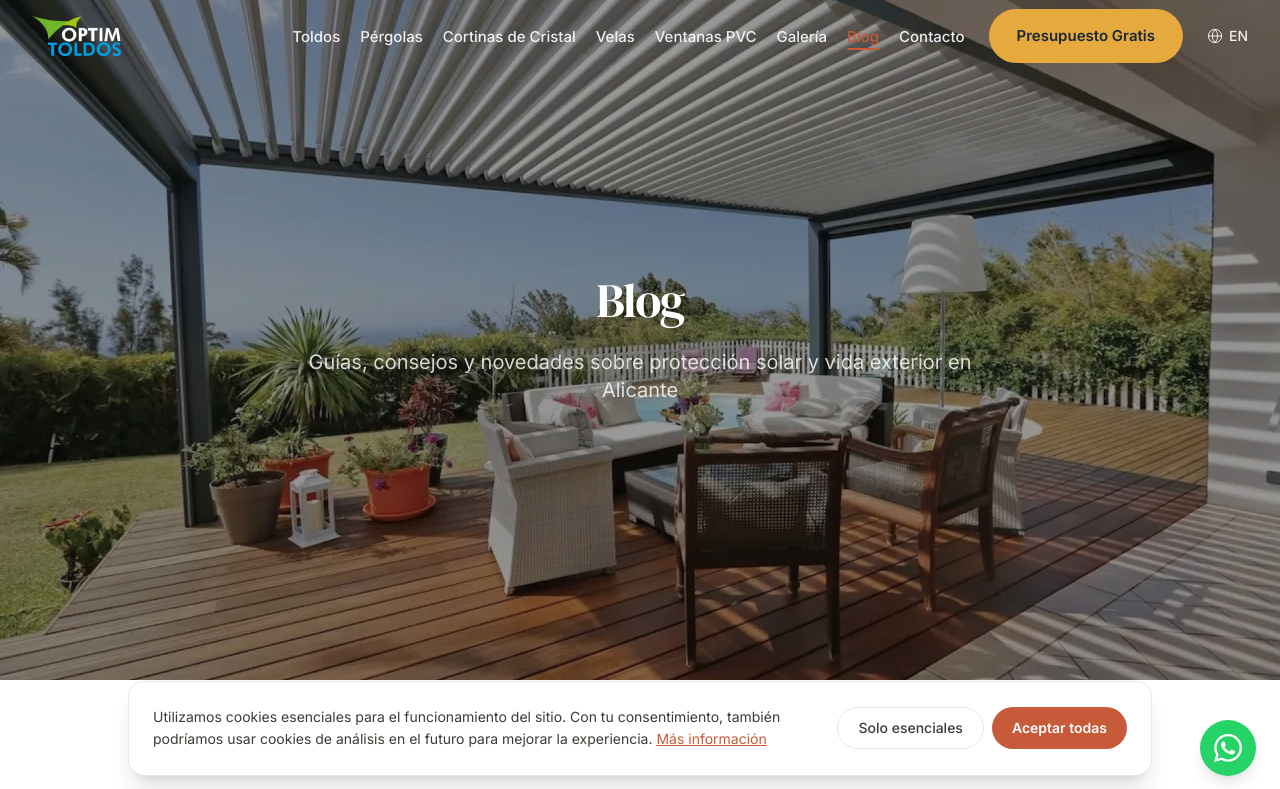
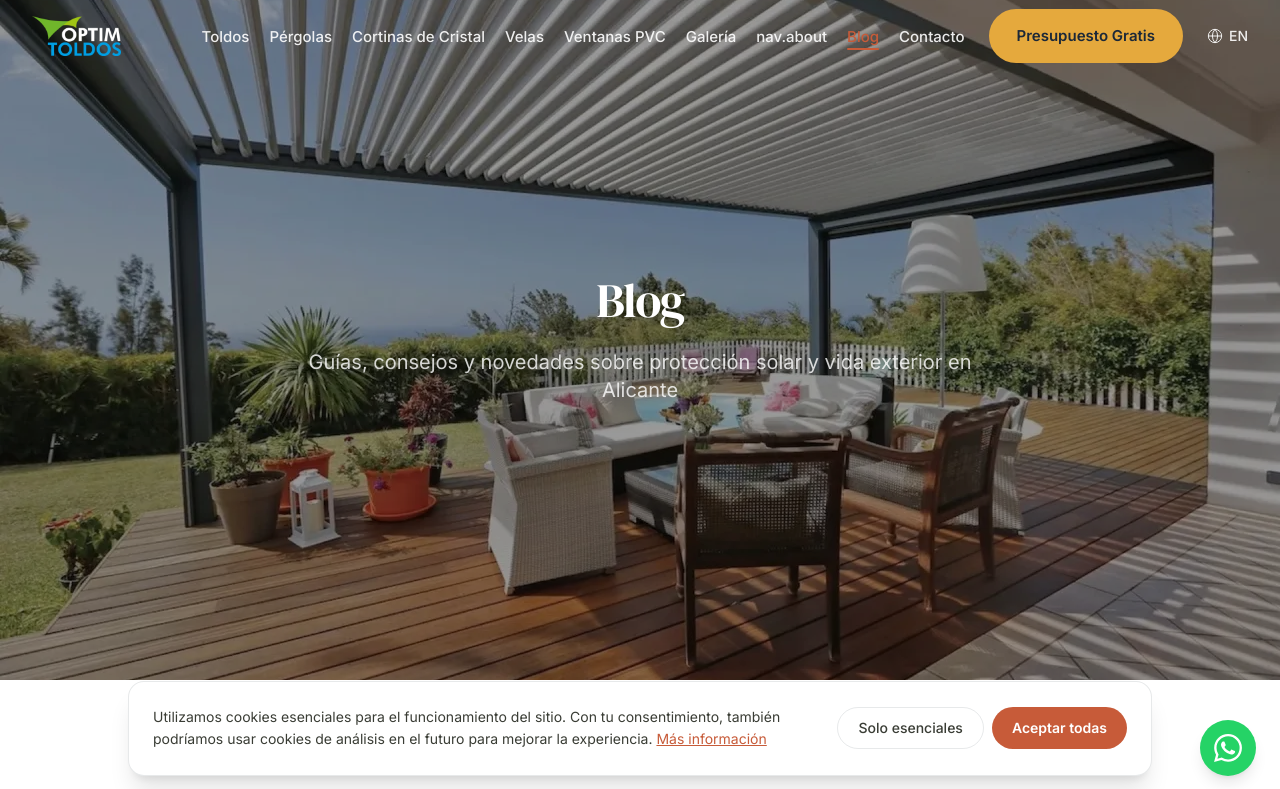
Before and after one commit to lng-boomworks/optimtoldos, an Astro site: page /blog in a window 1280 px wide. Shown: the top 789 px of the page. Built offline with nearby package versions, Linux system fonts and the light colour scheme; Astro itself is replaced by a stand-in of ours.

Commit message:
Add About Us to main navigation
Per client brief Section 1.7: the About page (/sobre-nosotros and
/en/about-us) already existed but was only reachable from the footer.
Added the nav entry between Gallery and Blog in both locales.

Relies on the slugMap "about-us" entry and the new nav.about i18n
keys (added in the locale-files commit that follows).

Co-Authored-By: Claude Opus 4.7 (1M context) <noreply@anthropic.com>

```diff
--- a/src/components/Navbar.tsx
+++ b/src/components/Navbar.tsx
@@ -27,6 +27,7 @@ export function Navbar({ locale = 'es' }: NavbarProps) {
     { name: t(locale, 'nav.sails'), path: navPath('shade-sails', locale) },
     { name: t(locale, 'nav.windows'), path: navPath('pvc-windows', locale) },
     { name: t(locale, 'nav.gallery'), path: navPath('gallery', locale) },
+    { name: t(locale, 'nav.about'), path: navPath('about-us', locale) },
     { name: t(locale, 'nav.blog'), path: navPath('blog', locale) },
     { name: t(locale, 'nav.contact'), path: navPath('contact', locale) },
   ];
```
